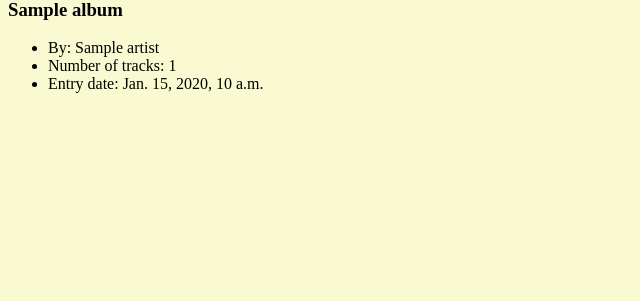
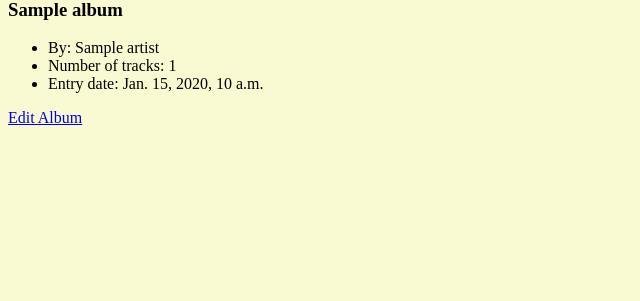
Before and after one commit to Momentum-Team-20/django-music-jmatthews64, a Django app: page /album/1 in a window 1280 px wide. Shown: the part 179-480 px from the top of the page, without its empty margins (0-640 px from the left). Run offline with Django 4.2, Linux system fonts and the light colour scheme; tables that the repository leaves empty hold one stand-in row (values such as "Sample post").

Commit message:
Created working album edit page and form

```diff
--- a/music/forms.py
+++ b/music/forms.py
@@ -12,3 +12,9 @@ class NewArtistForm(ModelForm):
     class Meta:
         model = Artist
         fields = ('name',)
+
+
+class AlbumForm(ModelForm):
+    class Meta:
+        model = Album
+        fields = ('name', 'artist', 'number_of_tracks')
--- a/music/templates/album_details.html
+++ b/music/templates/album_details.html
@@ -8,4 +8,5 @@
         <li>Number of tracks: {{ album.number_of_tracks }}</li>
         <li>Entry date: {{ album.created_at }}</li>
     </ul>
+    <a href="{% url 'edit-album' pk=album.pk %}">Edit Album</a>
 {% endblock %}
--- a/music/urls.py
+++ b/music/urls.py
@@ -7,4 +7,5 @@ urlpatterns = [
     path('album/<int:pk>', views.album_details, name='album-details'),
     path('albums/new-album', views.create_new_album, name="new-album"),
     path('artists/new-artist', views.add_new_artist, name='new-artist'),
+    path('album/<int:pk>/edit', views.edit_album , name='edit-album')
 ]
--- a/music/views.py
+++ b/music/views.py
@@ -1,5 +1,5 @@
 from django.shortcuts import render, get_object_or_404, redirect
-from .forms import NewAlbumForm, NewArtistForm
+from .forms import NewAlbumForm, NewArtistForm, AlbumForm
 from .models import Album, Artist
 
 
@@ -45,3 +45,16 @@ def add_new_artist(request):
         return redirect('artists')
     form = NewArtistForm()
     return render(request, "new_artist.html", {'form': form})
+
+
+def edit_album(request, pk):
+    album = get_object_or_404(Album, pk=pk)
+    if request.method == 'POST':
+        form = AlbumForm(request.POST, instance=album)
+        if form.is_valid():
+            album = form.save(commit=False)
+            album.save()
+            return redirect('album-details', pk=album.pk)
+    else:
+        form = AlbumForm(instance=album)
+    return render(request, 'edit_album.html', {'form': form})
```
Also changed, not shown: music/templates/edit_album.html (added, +10 -0 lines), static/styles.css (line endings or trailing spaces).
